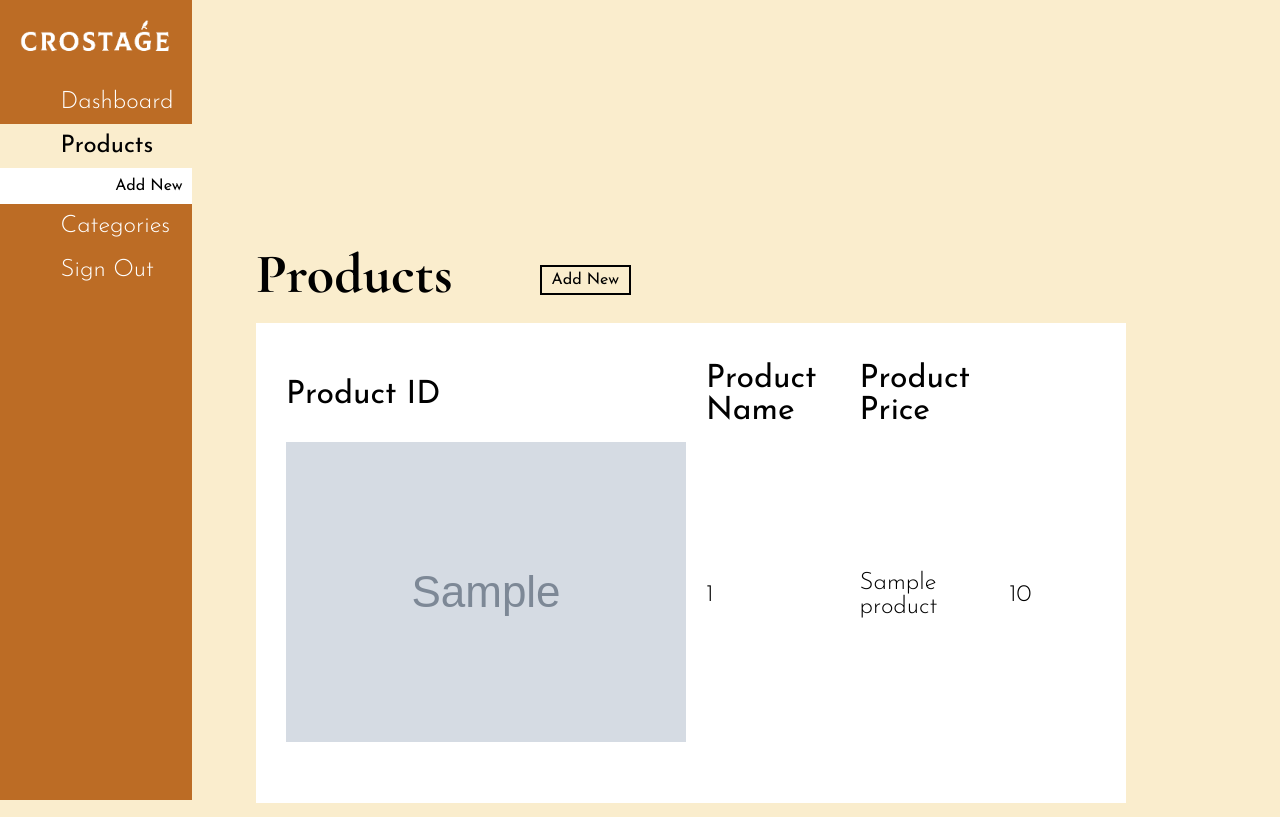
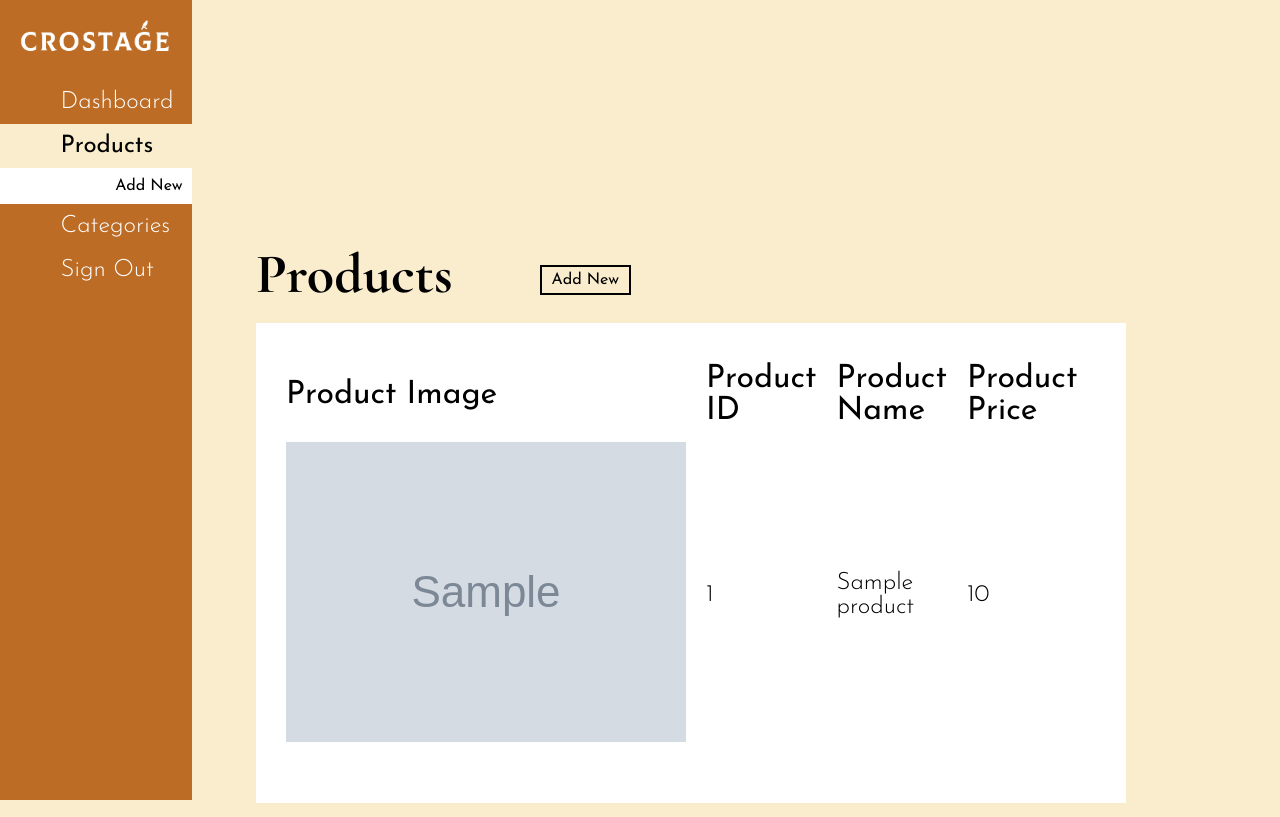
Before and after one commit to PhantasyCodes/crostage-repo, a PHP site: page /admin/products.php in a window 1280 px wide. Shown: the top 817 px of the page. Run offline with PHP 8.4, Linux system fonts and the light colour scheme; tables that the repository leaves empty or names only in its code hold one stand-in row (values such as "Sample post"); grey boxes marked "Sample" are stand-in pictures; data that the repository does not hold is empty; some libraries are stand-ins or nearby versions.

Commit message:
Update products.php

```diff
--- a/admin/products.php
+++ b/admin/products.php
@@ -31,6 +31,7 @@
             <div class="products-table">
                 <table>
                     <tr>
+                        <th>Product Image</th>
                         <th>Product ID</th>
                         <th>Product Name</th>
                         <th>Product Price</th>
```
